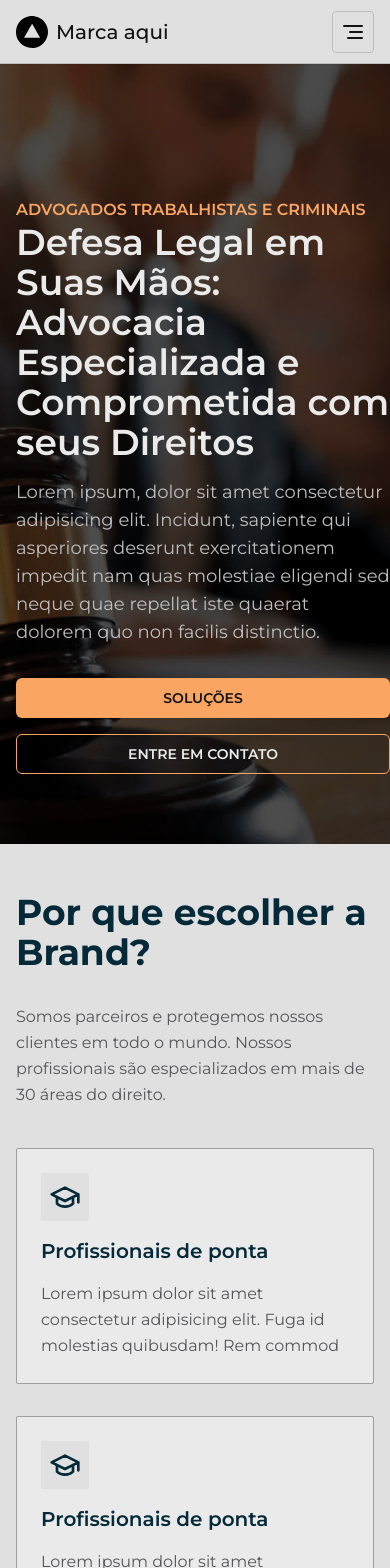
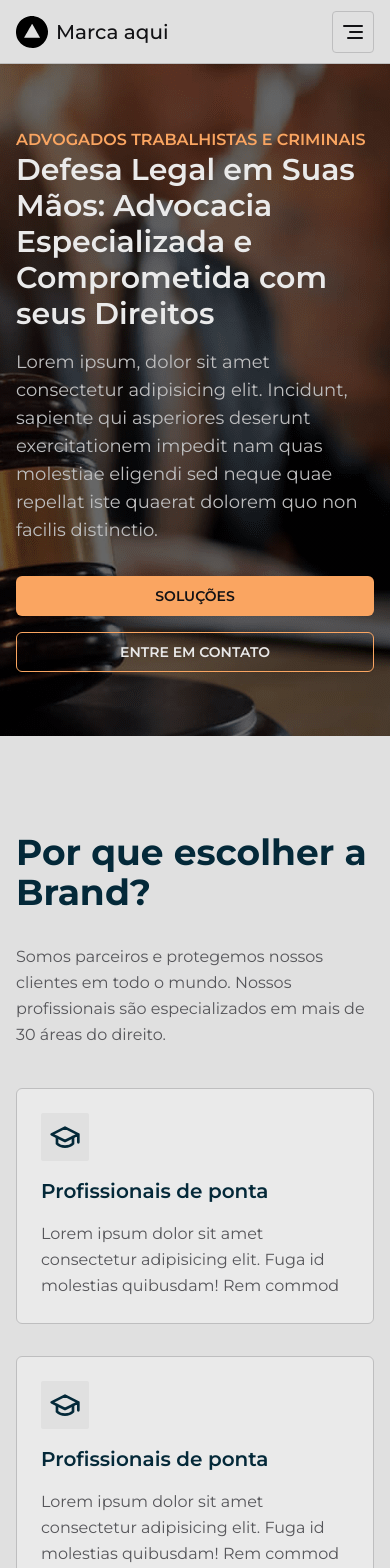
Before and after one commit to charmingruby/consulmagno-e-assis, a Next.js app: page / in a window 390 px wide. Shown: the top 1568 px of the page. Built offline with nearby package versions, Linux system fonts and the light colour scheme.

Commit message:
fixed all responsiveness erros

```diff
--- a/src/app/components/hero/index.tsx
+++ b/src/app/components/hero/index.tsx
@@ -4,28 +4,25 @@ import { Container } from '@/components/ui/container'
 
 export function Hero() {
   return (
-    <section className="">
-      <div className="hero-img h-screen py-16 sm:py-0 bg-no-repeat bg-center bg-fixed">
-        {/* Overlay */}
-        <div className="flex items-center absolute inset-0 bg-[#000]/70 z-[2] bg-fixed" />
+    <section className="hero-img flex items-center py-16 sm:py-0 bg-no-repeat bg-center bg-fixed md:min-h-screen">
       <Container>
-          <div className="z-10 absolute md:max-w-2xl flex flex-col justify-center h-screen ">
+        <div className="z-10 mt-16 sm:mt-0 w-full md:max-w-2xl flex flex-col justify-center ">
           <SectionDescriptor
             label="
               Advogados trabalhistas e criminais"
             primary={false}
           />
           {/* Title */}
-            <h1 className="text-gray-50 font-semibold m-0 text-4xl mb-4">
+          <h1 className="text-gray-50 font-semibold m-0 text-3xl md:text-4xl mb-4 break-words">
             Defesa Legal em Suas Mãos: Advocacia Especializada e Comprometida
             com seus Direitos
           </h1>
 
           <p className="text-gray-100 text-lg mb-8">
-              Lorem ipsum, dolor sit amet consectetur adipisicing elit.
-              Incidunt, sapiente qui asperiores deserunt exercitationem impedit
-              nam quas molestiae eligendi sed neque quae repellat iste quaerat
-              dolorem quo non facilis distinctio.
+            Lorem ipsum, dolor sit amet consectetur adipisicing elit. Incidunt,
+            sapiente qui asperiores deserunt exercitationem impedit nam quas
+            molestiae eligendi sed neque quae repellat iste quaerat dolorem quo
+            non facilis distinctio.
           </p>
 
           <div className="flex flex-col md:flex-row gap-4">
@@ -34,7 +31,6 @@ export function Hero() {
           </div>
         </div>
       </Container>
-      </div>
     </section>
   )
 }
--- a/src/app/components/why-us/index.tsx
+++ b/src/app/components/why-us/index.tsx
@@ -3,7 +3,7 @@ import { ReasonCard } from './reason-card'
 
 export function WhyUs() {
   return (
-    <section className="py-12 w-full bg-gray-75">
+    <section className="py-24 w-full bg-gray-75">
       <Container>
         <div className="w-full mb-10">
           <div className="grid grid-cols-1 gap-8 lg:grid-cols-2">
--- a/src/app/globals.css
+++ b/src/app/globals.css
@@ -3,5 +3,5 @@
 @tailwind utilities;
 
 .hero-img {
-    background-image: url('../assets/images/lawyers.png')
+    background-image: linear-gradient(rgba(0,0,0,0.6), rgba(0,0,0,0.6)),url('../assets/images/lawyers.png')
 }
--- /dev/null
+++ b/src/components/header/button-group.tsx
@@ -0,0 +1,12 @@
+import { Button } from '../ui/button'
+
+export function ButtonGroup() {
+  return (
+    <div className="items-center gap-2 hidden lg:flex lg:items-center ">
+      <Button size="default" color="secondary">
+        Blog
+      </Button>
+      <Button size="default">Entre em contato</Button>
+    </div>
+  )
+}
--- a/src/components/header/index.tsx
+++ b/src/components/header/index.tsx
@@ -1,6 +1,7 @@
 import { Container } from '@/components/ui/container'
 import { BrandLogo } from './brand-logo'
 import { Navigation } from './navigation'
+import { ButtonGroup } from './button-group'
 
 export function Header() {
   return (
@@ -9,6 +10,7 @@ export function Header() {
         <div className="flex items-center justify-between h-16">
           <BrandLogo />
           <Navigation />
+          <ButtonGroup />
         </div>
       </Container>
     </header>
--- a/src/components/header/navigation.tsx
+++ b/src/components/header/navigation.tsx
@@ -1,6 +1,5 @@
 'use client'
 
-import { Button } from '../ui/button'
 import { BurguerButton } from './burguer-button'
 import { Dropdown, DropdownLink } from './dropdown'
 import { NavItem } from './nav-item'
@@ -32,9 +31,6 @@ export function Navigation() {
         <NavItem label="Início" />
         <Dropdown label="Áreas de atuação" links={solutionsLinks} />
         <NavItem label="Nossa equipe" />
-        <NavItem label="Contato" />
-
-        <Button size="default">Blog</Button>
       </nav>
     </>
   )
--- a/src/components/ui/box.tsx
+++ b/src/components/ui/box.tsx
@@ -8,7 +8,7 @@ interface BoxProps {
 export function Box({ interaction = false, children }: BoxProps) {
   return (
     <div
-      className={`p-6 border border-gray-200 rounded-sm bg-gray-50 ${
+      className={`p-6 border border-gray-100 rounded-md bg-gray-50 ${
         interaction
           ? 'hover:shadow-md cursor-pointer transition-shadow hover:border-primary-main'
           : ''
--- a/src/components/ui/container.tsx
+++ b/src/components/ui/container.tsx
@@ -5,5 +5,9 @@ interface ContainerProps {
 }
 
 export function Container({ children }: ContainerProps) {
-  return <div className="max-w-7xl px-4 lg:px-6 w-full mx-auto">{children}</div>
+  return (
+    <div className="sm:max-w-7xl px-4 lg:px-6 w-full sm:mx-auto">
+      {children}
+    </div>
+  )
 }
```
Lines whose indentation alone changed are shown as unchanged.
